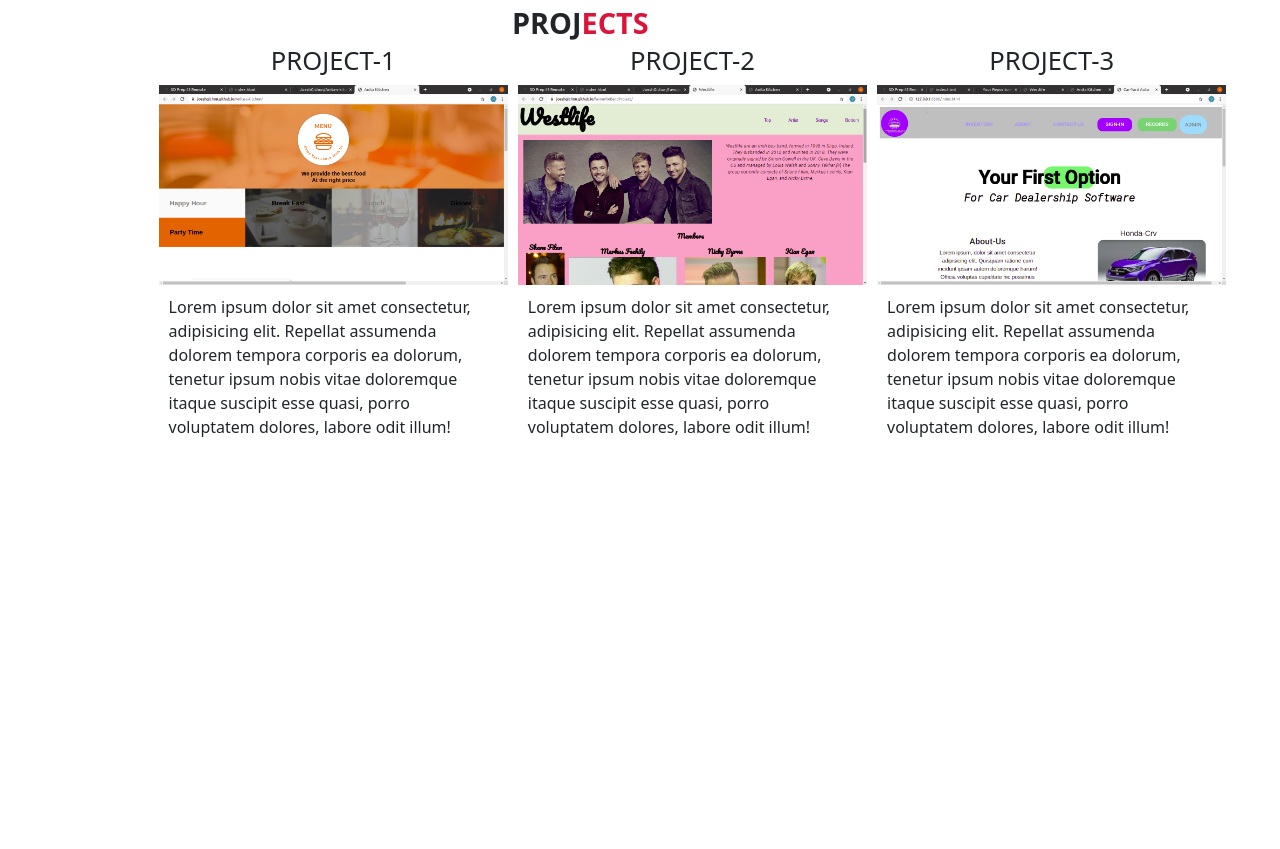
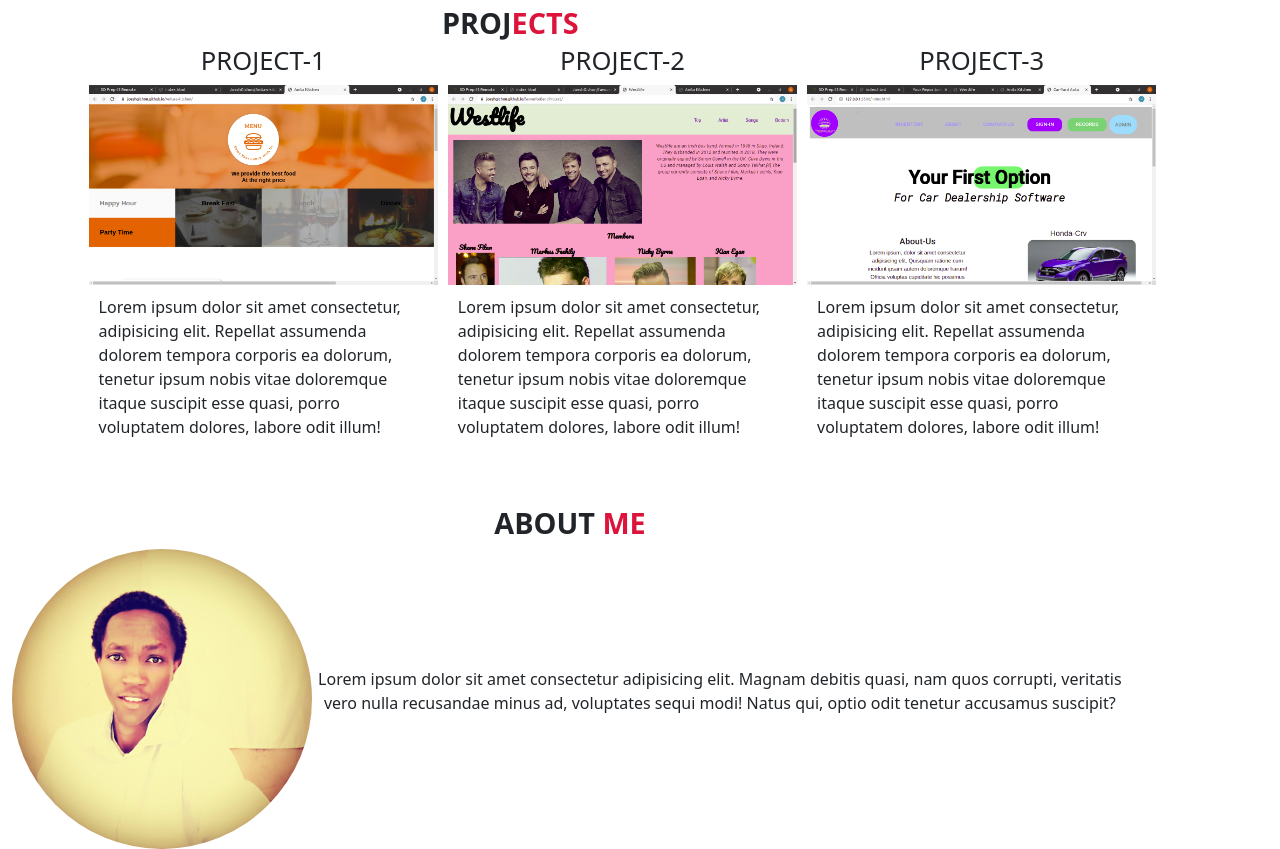
Before and after one commit to JoeshGichon/portfolio-landing-site, a plain HTML site: page index.html in a window 1280 px wide. Shown: the part 844-1693 px from the top of the page. Before the commit the page ends 1329 px from the top, so only its background shows below. Drawn offline with nearby package versions, Linux system fonts and the light colour scheme.

Commit message:
This will add about me section as well the profile pic into place

```diff
--- a/css/styles.css
+++ b/css/styles.css
@@ -27,6 +27,7 @@ html{
     justify-content: space-between;
     position: fixed;
     z-index: 1;
+    /* background-color: rgba(31, 30, 30, 0.24); */
 }
 #logo{
     height: 100px;
@@ -75,6 +76,7 @@ html{
     position: absolute;
     top: 470px;
     display: flex;
+    z-index: -1;
 }
 #service-header{
     margin-top: 50px;
@@ -117,6 +119,7 @@ html{
     width: 100vw;
     position: relative;
     left: 500px;
+    margin-left: -70px;
 }
 .projects-container img{
     height: 200px;
@@ -139,6 +142,28 @@ html{
 /* ----------------End Projects styles Section----------------------- */
 
 /* ----------------About Styles Section-------------------- */
+.about-me-container{
+    position: absolute;
+    top: 1350px;
+}
+.about-me-container h2{
+    text-align: center;
+    text-transform: uppercase;
+    font-size: 1.8rem;
+    font-weight: 700;
+}
+.about-me-container div{
+    display: flex;
+    align-items: center;
+}
+.about-me-container img{
+    height: 300px;
+    width: auto;
+    border-radius: 50%;
+}
+.about-me-container p{
+    text-align: center;
+}
 /* ----------------End About Styles Section-------------------- */
 
 /* -------------------Contact Styles Section---------------------- */
--- a/index.html
+++ b/index.html
@@ -90,6 +90,15 @@
     <!-- -------------------------End Projects Section---------------------- -->
 
     <!-- ------------------About Me Section----------------------------- -->
+    <section class="container about-me-container">
+        <h2>About <span>Me</span></h2>
+        <div>
+            <img src="./assets/IMG_20200823_125735.jpg" alt="profile-picture">
+            <p>
+                Lorem ipsum dolor sit amet consectetur adipisicing elit. Magnam debitis quasi, nam quos corrupti, veritatis vero nulla recusandae minus ad, voluptates sequi modi! Natus qui, optio odit tenetur accusamus suscipit?
+            </p>
+        </div>
+    </section>
     <!-- ------------------End About Me Section----------------------------- -->
 
     <!-- ----------------Contact Me section------------------------- -->
```
Also changed, not shown: assets/IMG_20200823_125735.jpg (added).
